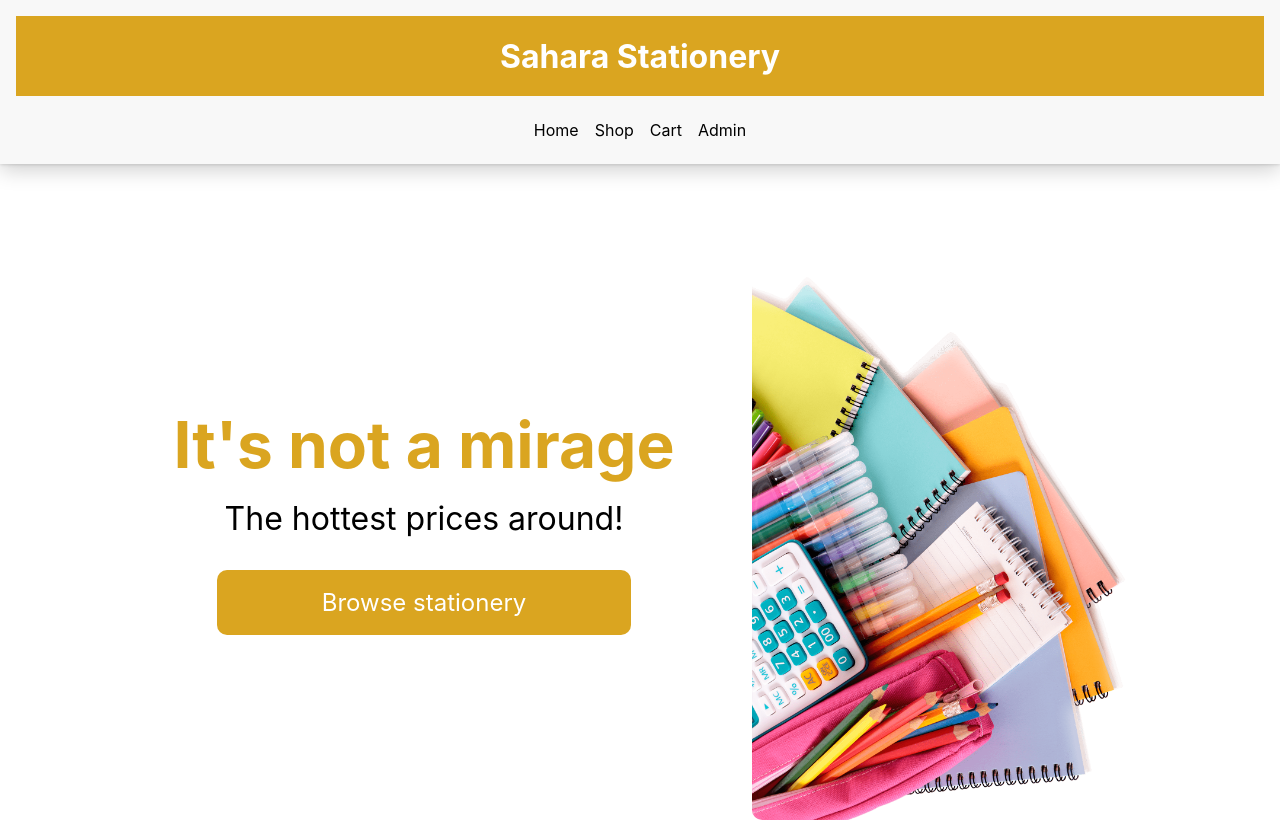
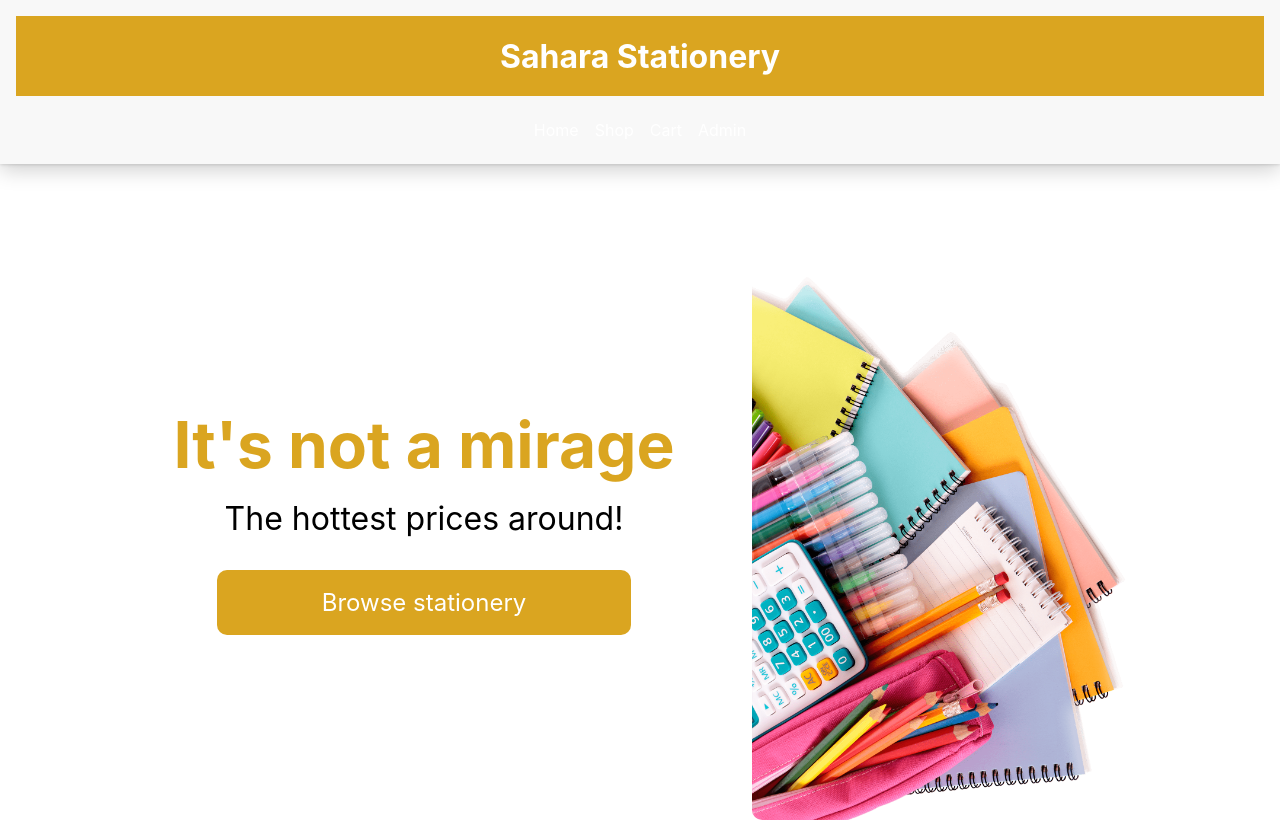
Before and after one commit to renniea90/LegacyProject2, a React (Create React App) app: page / in a window 1280 px wide. Built offline with nearby package versions, Linux system fonts and the light colour scheme; what js-confetti would draw is missing.

Commit message:
Updated case checking for add and update product

```diff
--- a/src/CSS/Navbar.css
+++ b/src/CSS/Navbar.css
@@ -68,7 +68,7 @@
 
 .nav-item a {
   text-decoration: none;
-  color: black;
+  color: white;
 }
 
 .nav-item a:hover {
--- a/src/components/AddProduct.jsx
+++ b/src/components/AddProduct.jsx
@@ -40,7 +40,7 @@ const AddProduct = ({ onAddProduct }) => {
       return;
     }
 
-    const productExists = existingProducts.some(p => p.name === formData.name);
+    const productExists = existingProducts.some(p => p.name.toLowerCase() === formData.name.toLowerCase());
 
 if (productExists) {
   setAlertMessage('Product already exists. Please enter a different product.');
@@ -48,6 +48,7 @@ const AddProduct = ({ onAddProduct }) => {
   setShowAlert(true);
   return;
 }
+
 
     try {
       const postResponse = await axios.post('http://localhost:8081/item/add', {
--- a/src/components/UpdateProduct.jsx
+++ b/src/components/UpdateProduct.jsx
@@ -30,7 +30,9 @@ const UpdateProduct = ({ product, onCancel, onUpdateSuccess }) => {
     }
 
 
-    const productNameExists = existingProducts.some(p => p.name === formData.name && p.id !== formData.id);
+    const productNameExists = existingProducts.some(p =>
+      p.name.toLowerCase() === formData.name.toLowerCase() && p.id !== formData.id
+    );
 
     if (productNameExists) {
       setAlertMessage('Product name already exists. Please choose a different name.');
@@ -38,6 +40,7 @@ const UpdateProduct = ({ product, onCancel, onUpdateSuccess }) => {
       setIsModalVisible(false);
       return;
     }
+
 
     try {
       const response = await axios.patch(`http://localhost:8081/item/update/${formData.id}`, formData);
```
Lines whose indentation alone changed are shown as unchanged.
